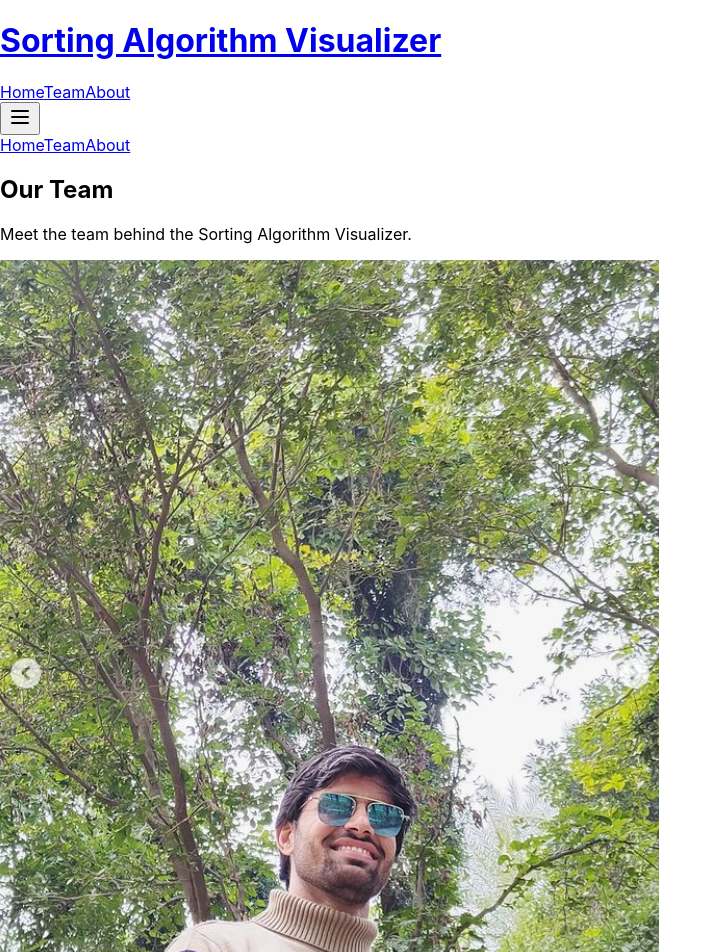
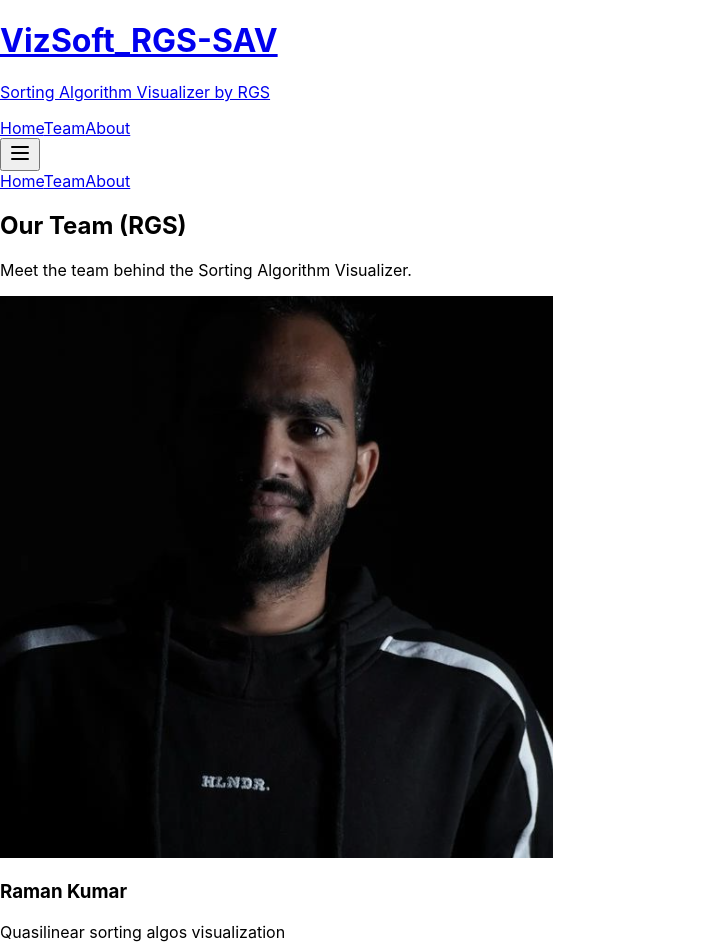
Before and after one commit to encodedcoderIIT/sorting-algorithm-visualizer, a React (Create React App) app: page /team in a window 1280 px wide. Shown: the top 952 px of the page, without its empty margins (0-722 px from the left). Built offline with nearby package versions, Linux system fonts and the light colour scheme; the HTML template or start-up script is replaced by a standard one.

Commit message:
Update Header-footer, and ReadMe

```diff
--- a/src/App.tsx
+++ b/src/App.tsx
@@ -25,8 +25,9 @@ function App() {
                 onClick={closeMenu}
               >
                 <h1 className="text-xl sm:text-2xl md:text-3xl font-bold">
-                  Sorting Algorithm Visualizer
+                  VizSoft_RGS-SAV
                 </h1>
+                <p>Sorting Algorithm Visualizer by RGS</p>
               </Link>
 
               {/* Desktop Navigation */}
--- a/src/components/Footer.tsx
+++ b/src/components/Footer.tsx
@@ -7,7 +7,7 @@ function Footer() {
       <div className="container mx-auto flex flex-col sm:flex-row justify-between items-center gap-4 sm:gap-0">
         <div>
           <p className="text-sm sm:text-base text-center sm:text-left">
-            Copyright &copy; {new Date().getFullYear()} VizSoft
+            Copyright &copy; {new Date().getFullYear()} VizSoft_RGS
           </p>
         </div>
         <nav>
--- a/src/components/Team.tsx
+++ b/src/components/Team.tsx
@@ -11,13 +11,13 @@ interface TeamMember {
 
 const teamMembers: TeamMember[] = [
   {
-    id: 1,
-    name: "Suresh",
-    role: "Team Lead, web app developement",
+    id: 3,
+    name: "Raman Kumar",
+    role: "Quasilinear sorting algos visualization",
     description:
-      "Expert in algorithm visualization and frontend development. Contributing to making complex algorithms more understandable.",
-    imageUrl: "/images/team/member1.png",
-    bgColor: "bg-gradient-to-r from-blue-200 via-purple-200 to-pink-200",
+      "Focused on implementing sorting algorithms and creating intuitive visual representations for better understanding.",
+    imageUrl: "/images/team/member3.png",
+    bgColor: "bg-gradient-to-r from-green-100 to-green-200",
   },
   {
     id: 2,
@@ -29,13 +29,13 @@ const teamMembers: TeamMember[] = [
     bgColor: "bg-gradient-to-r from-gray-100 to-gray-200",
   },
   {
-    id: 3,
-    name: "Raman Kumar",
-    role: "Quasilinear sorting algos visualization",
+    id: 1,
+    name: "Suresh",
+    role: "Team Lead, web app developement",
     description:
-      "Focused on implementing sorting algorithms and creating intuitive visual representations for better understanding.",
-    imageUrl: "/images/team/member3.png",
-    bgColor: "bg-gradient-to-r from-green-100 to-green-200",
+      "Expert in algorithm visualization and frontend development. Contributing to making complex algorithms more understandable.",
+    imageUrl: "/images/team/member1.png",
+    bgColor: "bg-gradient-to-r from-blue-200 via-purple-200 to-pink-200",
   },
 ];
 
@@ -75,7 +75,9 @@ const Team: React.FC = () => {
   return (
     <div className="container mx-auto px-4 py-8">
       <div className="mb-8 text-center">
-        <h2 className="mb-2 text-2xl font-bold text-foreground">Our Team</h2>
+        <h2 className="mb-2 text-2xl font-bold text-foreground">
+          Our Team (RGS)
+        </h2>
         <p className="text-base text-muted-foreground">
           Meet the team behind the Sorting Algorithm Visualizer.
         </p>
```
Also changed, not shown: 1 other file (tests, documents, lock files or other folders).
